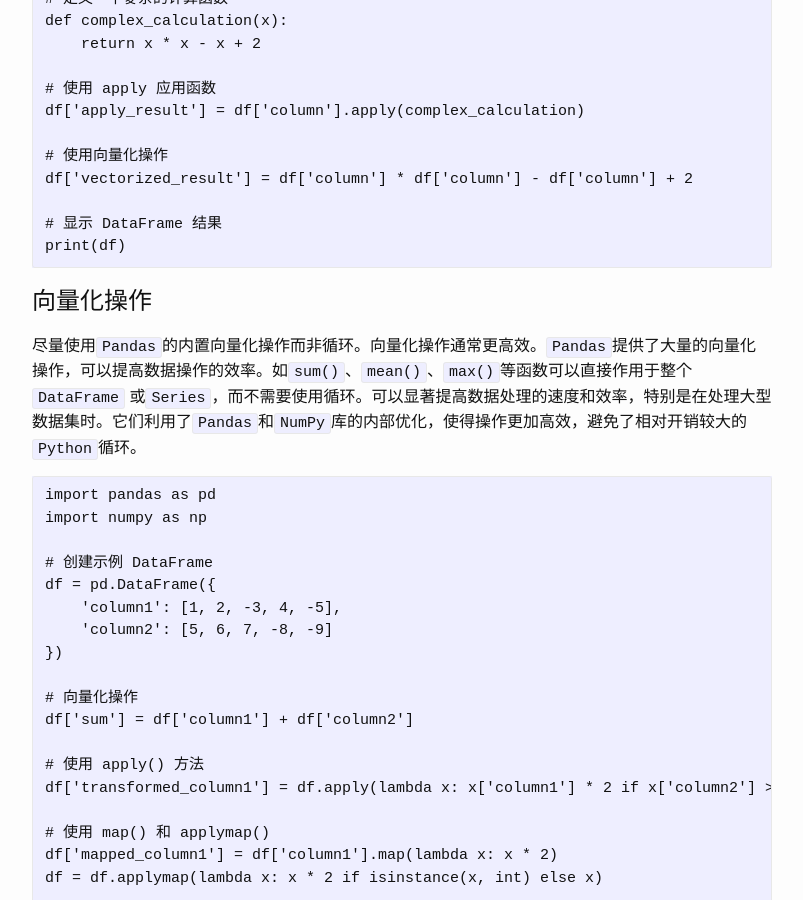
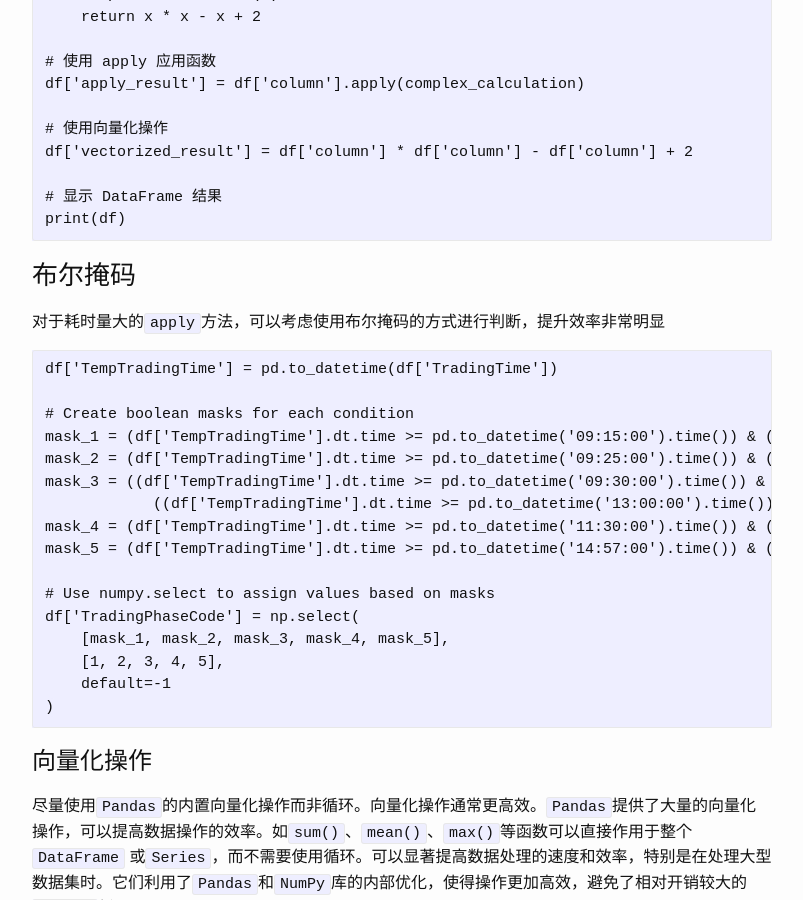
Before and after one commit to josephstalin117/josephstalin117.github.io, a Jekyll site: the page built from _posts/2024-10-9-python-performance-optimization.markdown, in a window 1280 px wide and 900 px high, scrolled down 6336 px. Shown: the whole window, without its empty margins (238-1041 px from the left). Built offline with Jekyll 4.4.1, drawn with Linux system fonts in a browser that asks for light colours.

Commit message:
add bool mask

````diff
--- a/_posts/2024-10-9-python-performance-optimization.markdown
+++ b/_posts/2024-10-9-python-performance-optimization.markdown
@@ -100,7 +100,7 @@
 ```
 
 
-## 优化int&float数据类型
+### 优化int&float数据类型
 
 优化数据类型可以减少内存使用。对于数值数据，可以选择使用内存占用更小的数值类型，如`int8`或`float32`，而非默认的`int64`或`float64`。同样，对于值重复率高的字符串列，将其转换为`category`类型可以显著降低内存使用。日期和时间数据最好使用专门的`datetime`类型。
 
@@ -123,7 +123,7 @@
 df['B'] = df['B'].astype('category')  # 分类类型
 ```
 
-## 优化object类型
+### 优化object类型
 
 获取`object`类型数据，并调用`describe()`展示统计信息
 ```
@@ -148,7 +148,7 @@
     print('object converted', info_mem_usage_mb(self.df_obj_converted))
 ```
 
-## 优化date数据
+### 优化date数据
 将`date`字符串转换为`date`类型
 ```
 def optimize_date_str():
@@ -262,6 +262,27 @@
 
 # 显示 DataFrame 结果
 print(df)
+```
+
+### 布尔掩码
+对于耗时量大的`apply`方法，可以考虑使用布尔掩码的方式进行判断，提升效率非常明显
+```
+df['TempTradingTime'] = pd.to_datetime(df['TradingTime'])
+
+# Create boolean masks for each condition
+mask_1 = (df['TempTradingTime'].dt.time >= pd.to_datetime('09:15:00').time()) & (df['TempTradingTime'].dt.time < pd.to_datetime('09:25:00').time())
+mask_2 = (df['TempTradingTime'].dt.time >= pd.to_datetime('09:25:00').time()) & (df['TempTradingTime'].dt.time < pd.to_datetime('09:30:00').time())
+mask_3 = ((df['TempTradingTime'].dt.time >= pd.to_datetime('09:30:00').time()) & (df['TempTradingTime'].dt.time < pd.to_datetime('11:30:00').time())) | \
+            ((df['TempTradingTime'].dt.time >= pd.to_datetime('13:00:00').time()) & (df['TempTradingTime'].dt.time < pd.to_datetime('14:57:00').time()))
+mask_4 = (df['TempTradingTime'].dt.time >= pd.to_datetime('11:30:00').time()) & (df['TempTradingTime'].dt.time < pd.to_datetime('13:00:00').time())
+mask_5 = (df['TempTradingTime'].dt.time >= pd.to_datetime('14:57:00').time()) & (df['TempTradingTime'].dt.time < pd.to_datetime('15:00:00').time())
+
+# Use numpy.select to assign values based on masks
+df['TradingPhaseCode'] = np.select(
+    [mask_1, mask_2, mask_3, mask_4, mask_5],
+    [1, 2, 3, 4, 5],
+    default=-1
+)
 ```
 
 # 向量化操作
````
